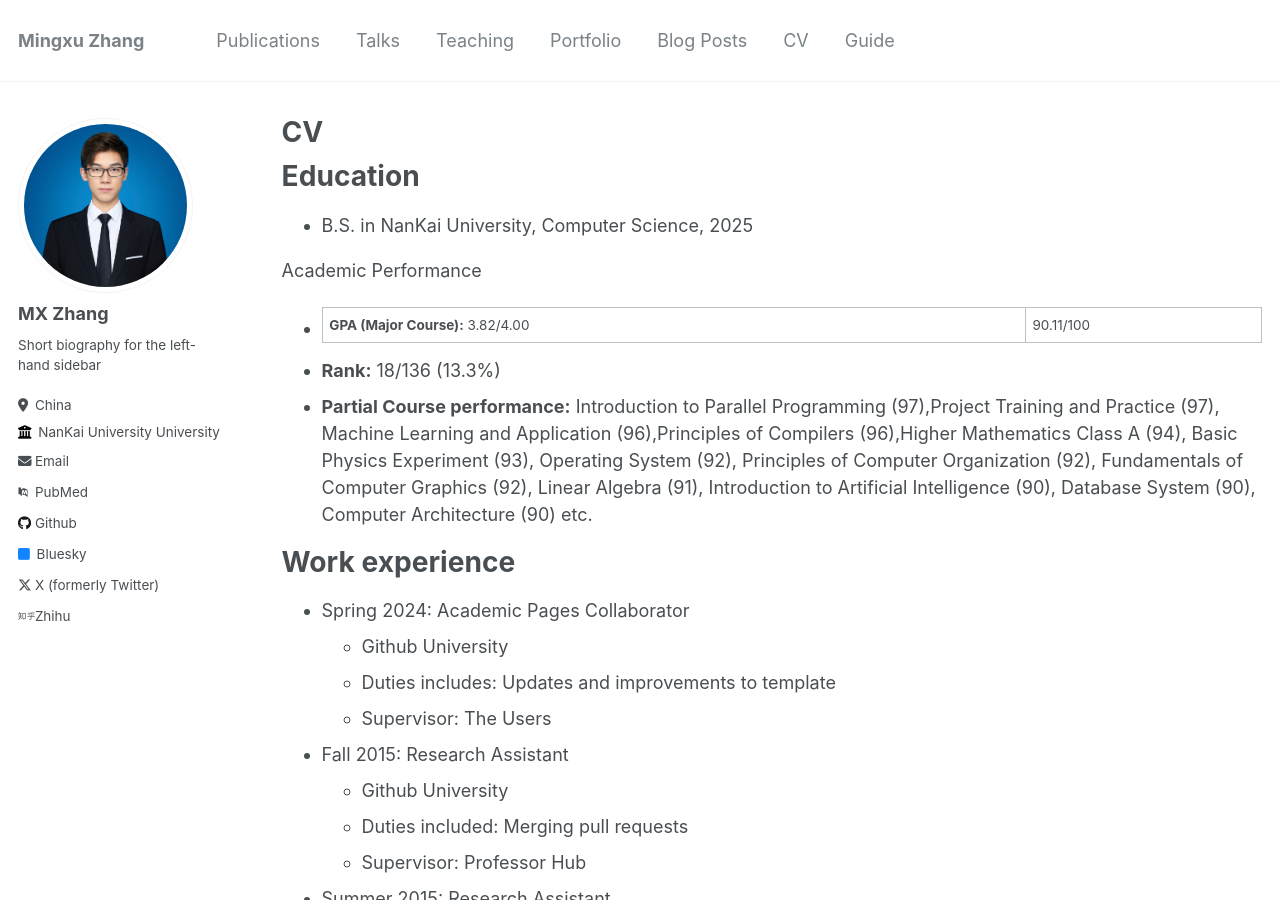
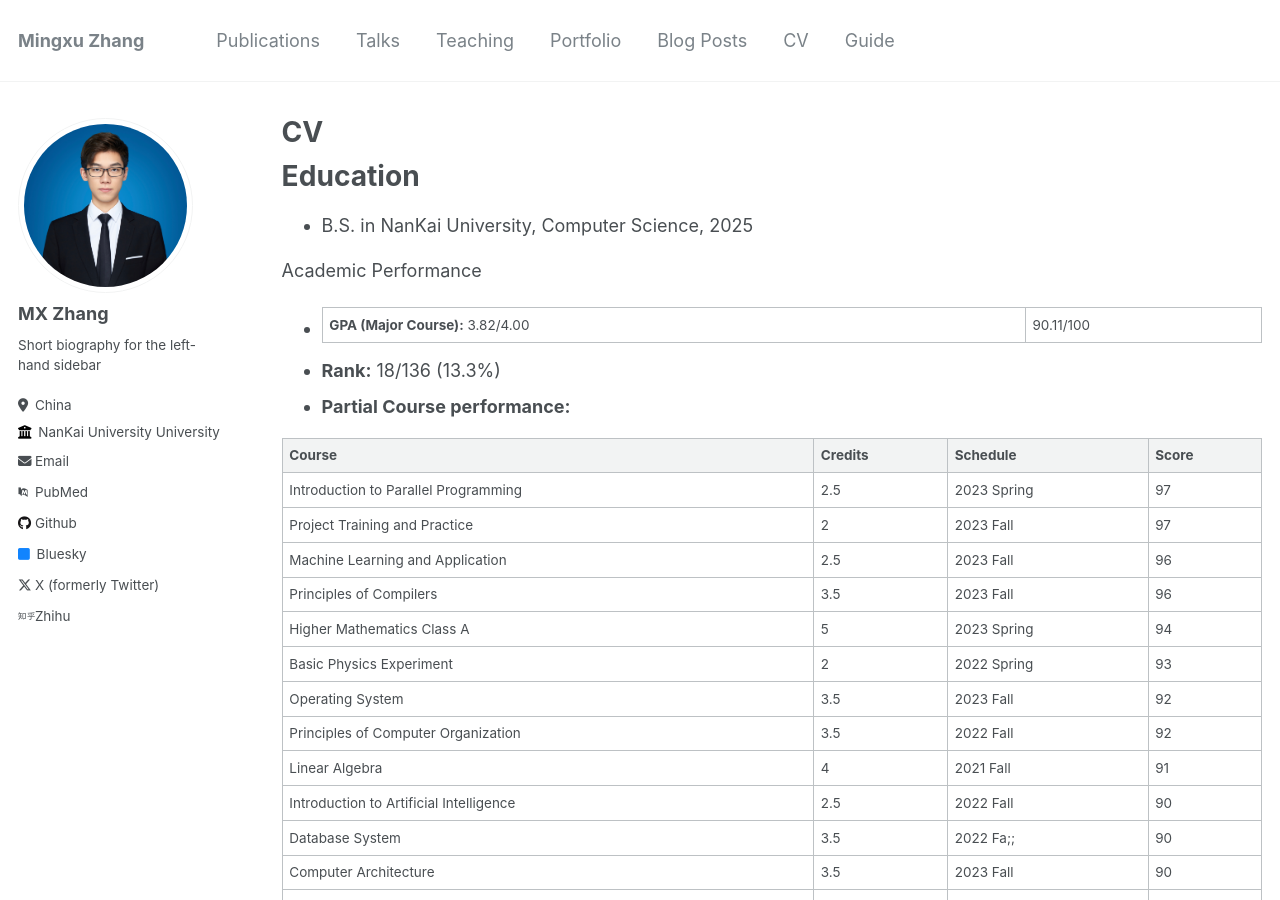
Before and after one commit to mingxuZhang2/mingxuZhang2.github.io, a Jekyll site: the page built from _pages/cv.md, in a window 1280 px wide and 900 px high. Built offline with Jekyll 4.4.1, drawn with Linux system fonts in a browser that asks for light colours; some web fonts are replaced.

Commit message:
edited CV

```diff
--- a/_pages/cv.md
+++ b/_pages/cv.md
@@ -16,7 +16,24 @@ Education
 Academic Performance
 - **GPA (Major Course):** 3.82/4.00 | 90.11/100
 - **Rank:** 18/136 (13.3%)
-- **Partial Course performance:** Introduction to Parallel Programming (97),Project Training and Practice (97), Machine Learning and Application (96),Principles of Compilers (96),Higher Mathematics Class A (94), Basic Physics Experiment (93), Operating System (92), Principles of Computer Organization (92), Fundamentals of Computer Graphics (92), Linear Algebra (91), Introduction to Artificial Intelligence (90), Database System (90), Computer Architecture (90) etc.
+- **Partial Course performance:**
+
+| Course                                  | Credits | Schedule    | Score |
+|-----------------------------------------|---------|-------------|-------|
+| Introduction to Parallel Programming    | 2.5       | 2023 Spring        | 97    |
+| Project Training and Practice           | 2       | 2023 Fall        | 97    |
+| Machine Learning and Application        | 2.5       | 2023 Fall        | 96    |
+| Principles of Compilers                 | 3.5       | 2023 Fall        | 96    |
+| Higher Mathematics Class A              | 5       | 2023 Spring        | 94    |
+| Basic Physics Experiment                | 2       | 2022 Spring        | 93    |
+| Operating System                        | 3.5       | 2023 Fall        | 92    |
+| Principles of Computer Organization     | 3.5       | 2022 Fall        | 92    |
+| Linear Algebra                          | 4       | 2021 Fall        | 91    |
+| Introduction to Artificial Intelligence | 2.5       | 2022 Fall        | 90    |
+| Database System                         | 3.5       | 2022 Fa;;        | 90    |
+| Computer Architecture                   | 3.5       | 2023 Fall        | 90    |
+| ...                                    | ...       | ...        |   ...    |
+
 
 
 Work experience
```
